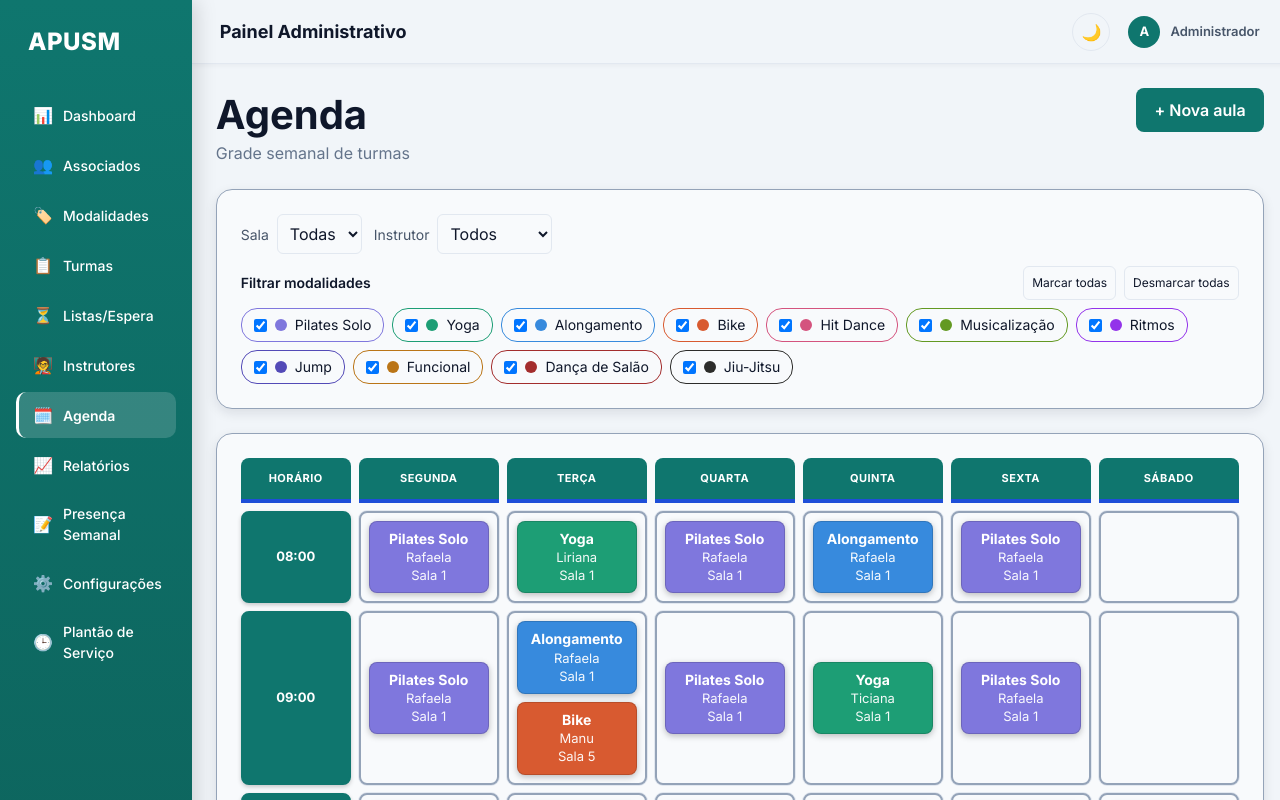
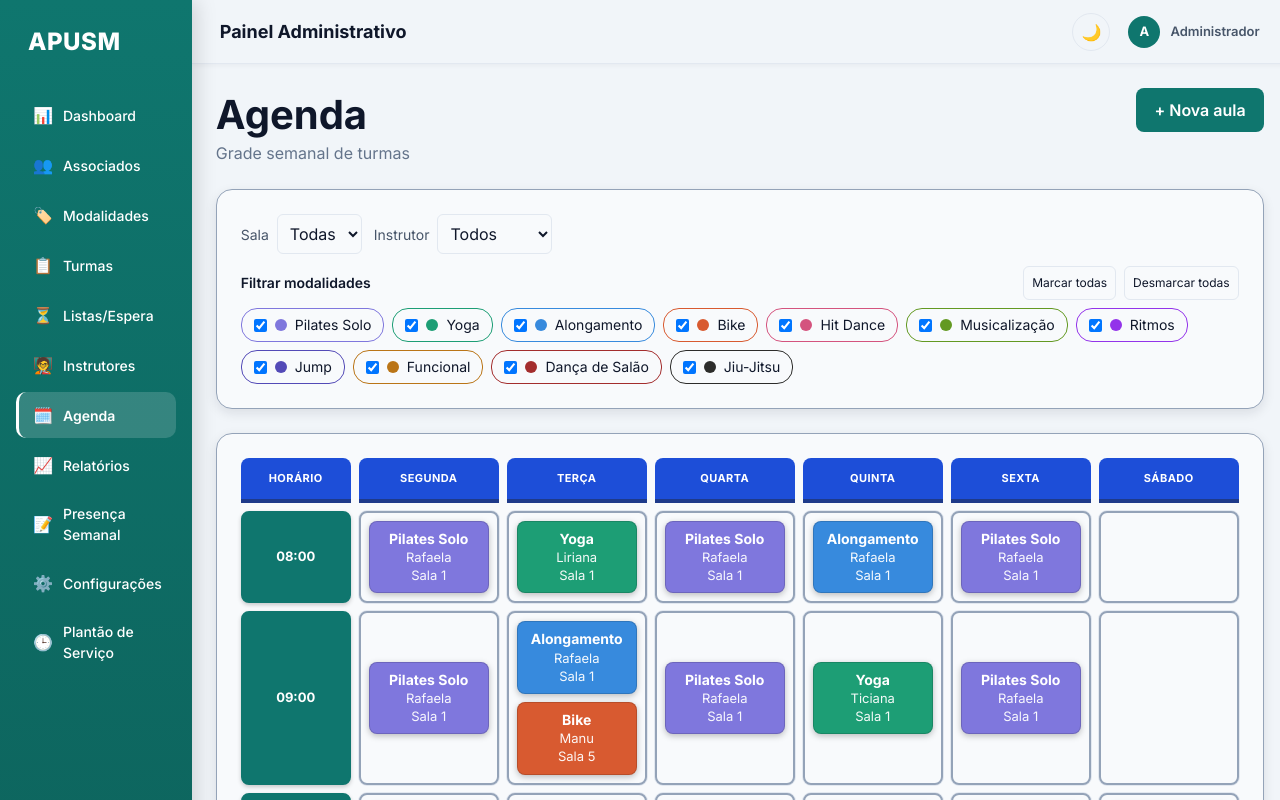
Before and after one commit to BrenoFranzin/apusm, a React (Vite) app: page /agenda in a window 1280 px wide. Shown: the top 800 px of the page. Built offline with nearby package versions, Linux system fonts and the light colour scheme.

Commit message:
auto-commit

```diff
--- a/src/styles/themes/apums-theme.css
+++ b/src/styles/themes/apums-theme.css
@@ -234,7 +234,7 @@ AGENDA - GRADE SEMANAL
 }
 
 .agenda-head-cell {
-  background: var(--color-primary);
+  background: #1d4ed8;
   color: #fff;
   font-size: 11px;
   font-weight: 700;
@@ -243,10 +243,7 @@ AGENDA - GRADE SEMANAL
   padding: var(--space-3);
   border-radius: var(--radius-sm) var(--radius-sm) 0 0;
   text-align: center;
-  position: sticky;
-  top: 0;
-  z-index: 5;
-  border-bottom: 4px solid #1d4ed8;
+  border-bottom: 4px solid #1e3a8a;
 }
 
 .agenda-time-cell {
```
